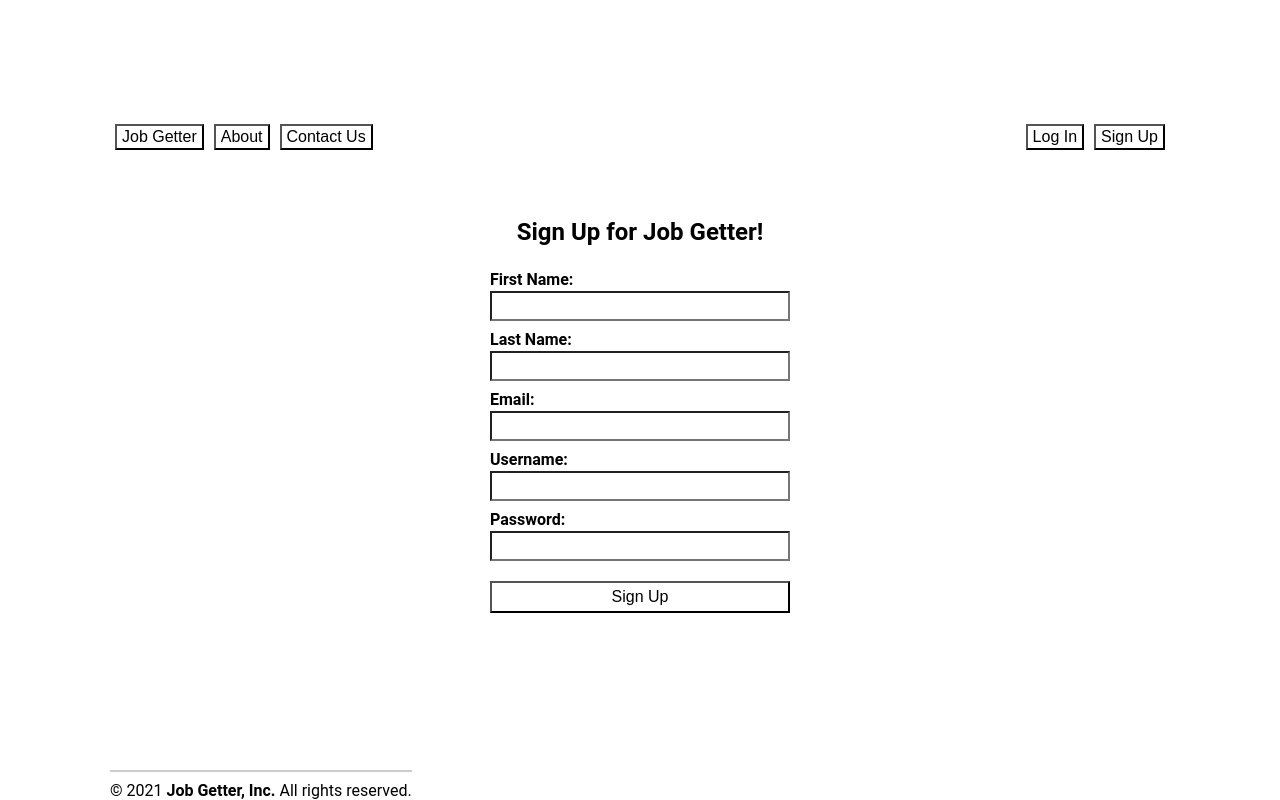
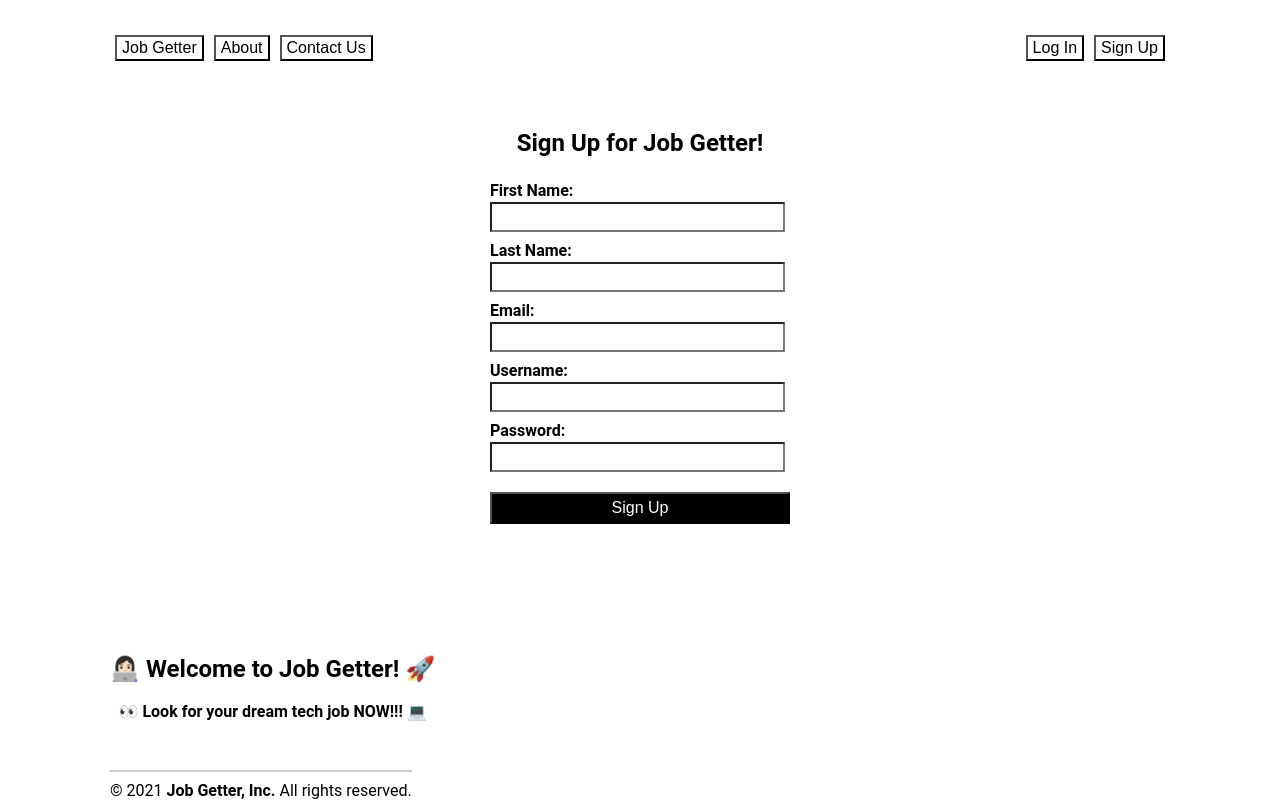
Before and after one commit to user01010011/JobGetter, a React (Create React App) app: page /signup in a window 1280 px wide. Built offline with nearby package versions, Linux system fonts and the light colour scheme.

Commit message:
fix layout

```diff
--- a/src/App.css
+++ b/src/App.css
@@ -124,7 +124,10 @@
     justify-content: center;  */
     text-align: center;
   }
-
+.app-main {
+  display: flex;
+  flex-direction: row;
+}
   .page-wrapper {
     padding: 3rem 0rem;
     display: flex;
@@ -150,8 +153,19 @@
     width: 350px;
   }
   .form-label {
-    margin-top: 10px;
-    margin-bottom: 2px;
+    font-size: 16px;
+    /* margin-top: 10px;
+    margin-bottom: 2px;  */
+    margin: 10px 0px 2px 0px;
+  }
+  .form-input {
+    font-size: 16px;
+    margin: 0px;
+    padding: 2px 5px;
+  }
+  .form-textarea {
+    height: auto;
+    padding: 5px;
   }
   .submit-button {
     margin: 20px 0px;
--- a/src/App.js
+++ b/src/App.js
@@ -24,25 +24,27 @@ function App() {
   return (
     <div className="App">
       <Router>
+        <div className="app-navbar">
           <NavBar />
             <Switch>
               <Route path="/signup" component={UserSignUp} />
               <Route path="/login" component={UserLogIn} />
               <Route path="/about" component={About} />
               <Route path="/contact" component={Contact} />
-          <Route exact path="/" component={HomeContainer} />
-          <Route exact path="/home" component={UserHome} />
+            </Switch>
+        </div>
+        <div className="app-main">
+          <HomeContainer />
+            <Switch>
               <Route path="/search" component={UserSearch} />
               <Route path="/dashboard" component={UserDashboard} />
               <Route path="/userjobs" component={UserJobs} />
               <Route path="/profile" component={UserProfile} />
               <Route path="/usercompanies" component={UserCompanies} />
-          <Route>
-            <InvalidPath />
-          </Route>
           </Switch>
+        </div>
+      </Router>
       <Footer />
-      </Router>
     </div>
   );
 }
--- a/src/components/Contact.js
+++ b/src/components/Contact.js
@@ -1,4 +1,5 @@
 import React, { Component } from "react";
+import '../App.css';
 // import ContactForm from "./ContactForm";
 
 // class Contact extends Component {
@@ -35,9 +36,7 @@ class Contact extends Component {
       <div className="page-wrapper" id="contact">
         <h2 className="header">Contact Us 💌 </h2>
         <form className="page-form" onSubmit={this.handleOnSubmit}>
-          <label className="form-label">
-            <strong>Full Name: </strong>
-          </label>
+          <label className="form-label">Full Name:</label>
           <input
             className="form-input"
             id="name-input"
@@ -46,9 +45,7 @@ class Contact extends Component {
             value={this.state.full_name}
             onChange={this.handleOnChange}
           />
-          <label className="form-label">
-            <strong>Phone #: </strong>
-          </label>
+          <label className="form-label">Phone #:</label>
           <input
             className="form-input"
             id="phone-input"
@@ -57,9 +54,7 @@ class Contact extends Component {
             value={this.state.phone_number}
             onChange={this.handleOnChange}
           />
-          <label className="form-label">
-            <strong>Email: </strong>
-          </label>
+          <label className="form-label">Email:</label>
           <input
             className="form-input"
             id="email-input"
@@ -68,11 +63,9 @@ class Contact extends Component {
             value={this.state.email}
             onChange={this.handleOnChange}
           />
-          <label className="form-label">
-            <strong>Message: </strong>
-          </label>
+          <label className="form-label">Message:</label>
           <textarea
-            className="form-input"
+            className="form-textarea"
             id="message-input"
             type="textarea"
             name="message"
--- a/src/components/InvalidPath.js
+++ b/src/components/InvalidPath.js
@@ -1,11 +1,11 @@
 import React from "react";
+import '../App.css';
 
 const InvalidPath = () => {
     return (
-        <div className="has-text-white has-text-centered">
-            <label className="tag label is-large title"><h2>Invalid Path!!</h2></label>
-            <br />
-            <h4>Oops! It seems like we don't have that page.</h4><br/>
+        <div className="page-wrapper">
+            <h2 className="header">Invalid Path!!</h2>
+            <h4 className="tagline">Oops! It seems like we don't have that page.</h4><br/>
             <p>Try navigating using the buttons in the navigation bar or the links on the menu on the left of your home page.</p>
         </div>
     )
--- a/src/components/sidebar/Sidebar.js
+++ b/src/components/sidebar/Sidebar.js
@@ -10,6 +10,12 @@ import {
 import "./Sidebar.css";
 
 class Sidebar extends Component {
+  constructor(props) {
+    super(props);
+    this.state = {
+      username: ""
+    };
+  }
   render() {
     return (
       <div className="sidebar-container">
@@ -25,7 +31,7 @@ class Sidebar extends Component {
                   alt=""
                   src="https://images.unsplash.com/photo-1492106087820-71f1a00d2b11?ixlib=rb-1.2.1&ixid=MnwxMjA3fDB8MHxwaG90by1wYWdlfHx8fGVufDB8fHx8&auto=format&fit=crop&w=1374&q=80"
                 />
-                <h5 className="userprofile-username">Username</h5>
+                  <h5 className="userprofile-username">{this.state.username}</h5>
               </div>
             </Link>
           </div>
@@ -67,4 +73,5 @@ class Sidebar extends Component {
   }
 }
 
+
 export default Sidebar;
--- a/src/components/user/Auth.css
+++ b/src/components/user/Auth.css
@@ -13,11 +13,22 @@
     display: flex;
     flex-direction: column;
 }
-.auth-label {
+.form-label {
     margin-top: 10px;
     margin-bottom: 2px;
+    font-weight: 600;
 }
-.auth-input {
+.form-input {
     font-size: 18px;
     height: 30px;
 }
+.submit-button {
+    font-size: 16px;
+    padding: 5px 10px;
+    background-color: black;
+    color: white;
+}
+.submit-button:hover {
+    cursor: pointer;
+    font-weight: 600;
+}
--- a/src/components/user/UserHome.js
+++ b/src/components/user/UserHome.js
@@ -1,14 +1,17 @@
 import React from "react";
+import { Switch, Route } from "react-router-dom";
+import UserDashboard from "./UserDashboard";
 import UserSearch from "./UserSearch";
-import SearchBar from "../search/SearchBar";
-import SearchResults from "../search/SearchResults";
-// import UserProfile from "./UserProfile";
+import UserJobs from "./UserJobs";
+import UserProfile from "./UserProfile";
+import UserCompanies from "./UserCompanies";
+
 import Sidebar from "../sidebar/Sidebar";
-import '../Home.css';
+import "../Home.css";
 
 const UserHome = () => {
   return (
-    <div className="userhome" id="user-home">
+    <div className="userhome">
       <Sidebar />
     </div>
   );
--- a/src/components/user/UserLogIn.js
+++ b/src/components/user/UserLogIn.js
@@ -26,21 +26,17 @@ class UserLogIn extends Component {
       <div className="page-wrapper">
         <h2 className="header">Log in to Job Getter!</h2>
         <form className="auth-form" onSubmit={this.handleOnSubmit}>
-          <label className="auth-label">
-            <strong>Username: </strong>
-          </label>
+          <label className="form-label">Username:</label>
           <input
-            className="auth-input"
+            className="form-input"
             type="text"
             name="username"
             value={this.state.username}
             onChange={this.handleOnChange}
           />
-          <label className="auth-label">
-            <strong>Password: </strong>
-          </label>
+          <label className="form-label">Password:</label>
           <input
-            className="auth-input"
+            className="form-input"
             type="password"
             name="password"
             value={this.state.password}
--- a/src/components/user/UserSignUp.js
+++ b/src/components/user/UserSignUp.js
@@ -27,51 +27,41 @@ class UserSignUp extends Component {
       <div className="page-wrapper">
         <h2 className="header">Sign Up for Job Getter!</h2>
         <form className="auth-form" onSubmit={this.handleOnSubmit}>
-          <label className="auth-label">
-            <strong>First Name: </strong>
-          </label>
+          <label className="form-label">First Name:</label>
           <input
-            className="auth-input"
+            className="form-input"
             type="text"
             name="first_name"
             value={this.state.first_name}
             onChange={this.handleOnChange}
           />
-          <label className="auth-label">
-            <strong>Last Name: </strong>
-          </label>
+          <label className="form-label">Last Name:</label>
           <input
-            className="auth-input"
+            className="form-input"
             type="text"
             name="last_name"
             value={this.state.last_name}
             onChange={this.handleOnChange}
           />
-          <label className="auth-label">
-            <strong>Email: </strong>
-          </label>
+          <label className="form-label">Email:</label>
           <input
-            className="auth-input"
+            className="form-input"
             type="text"
             name="email"
             value={this.state.email}
             onChange={this.handleOnChange}
           />
-          <label className="auth-label">
-            <strong>Username: </strong>
-          </label>
+          <label className="form-label">Username:</label>
           <input
-            className="auth-input"
+            className="form-input"
             type="text"
             name="username"
             value={this.state.username}
             onChange={this.handleOnChange}
           />
-          <label className="auth-label">
-            <strong>Password: </strong>
-          </label>
+          <label className="form-label">Password:</label>
           <input
-            className="auth-input"
+            className="form-input"
             type="password"
             name="password"
             value={this.state.password}
```
Lines whose indentation alone changed are shown as unchanged.
